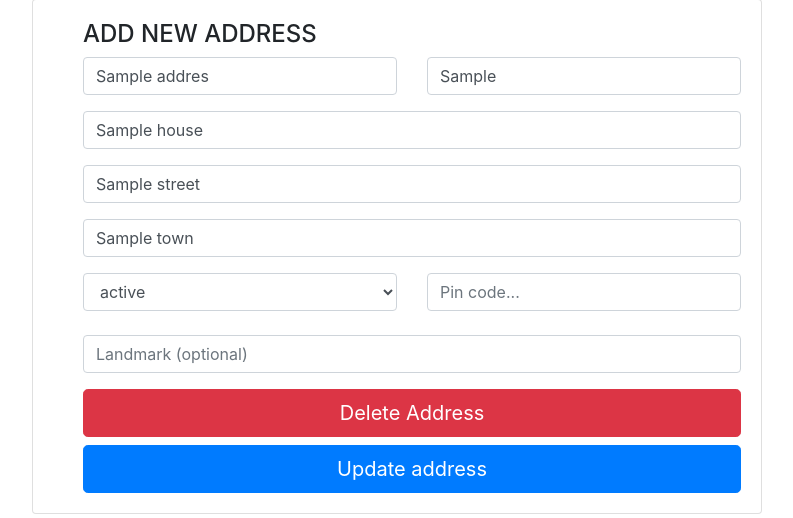
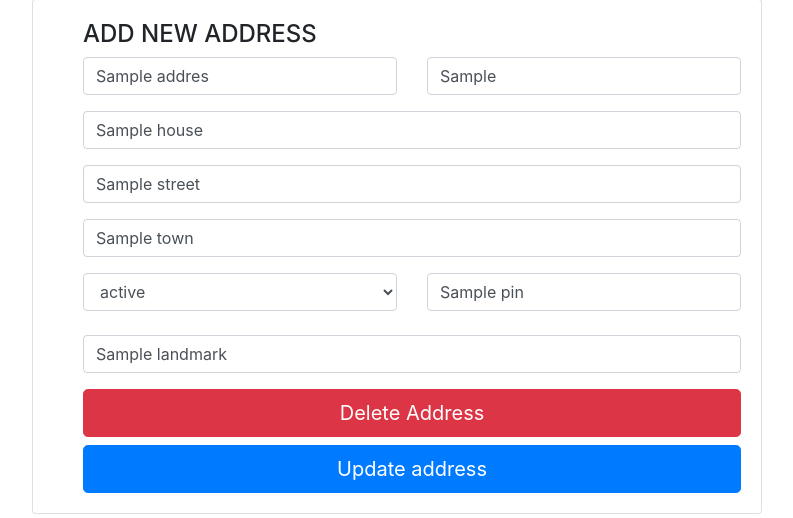
Before and after one commit to VrindhaAravind/ElectronicStore, a Django app: template electronicstore/customer/templates/editaddress.html in a window 1280 px wide. Shown: the part 207-725 px from the top of the page, without its empty margins (53-846 px from the left). Run offline with Django 3.2, Linux system fonts and the light colour scheme; the template is opened without the code that fills it: most values are stand-ins (such as "Sample title", 1, 10 or a date in 2020); some libraries are stand-ins or nearby versions.

Commit message:
Update editaddress.html

```diff
--- a/electronicstore/customer/templates/editaddress.html
+++ b/electronicstore/customer/templates/editaddress.html
@@ -96,17 +96,17 @@
         </div>
 
 
-              <div class=" mb-4 col" style="width:40%">
-<!--                <label for="pin">Zip</label>-->
-                <input type="text" name="pin" class="form-control" id="pin" placeholder="Pin code..." >
-                <div class="invalid-feedback">
-                  Zip code required.
-                </div>
+          <div class=" mb-4 col" style="width:40%">
+    <!--                <label for="pin">Zip</label>-->
+            <input value="{{address.pin}}" type="text" name="pin" class="form-control" id="pin" placeholder="Pin code..." >
+            <div class="invalid-feedback">
+              Zip code required.
+            </div>
                </div>
               </div>
                 <div class="md-form mb-3">
 <!--                <label for="street_address" class="">Street address :</label>-->
-                    <input type="text" name="landmark" id="landmark" class="form-control" placeholder="Landmark (optional)" >
+                    <input value="{{address.landmark}}" type="text" name="landmark" id="landmark" class="form-control" placeholder="Landmark (optional)" >
                 </div>
                 <a href="{%url 'deleteaddress' address.id %}" class="btn btn-danger btn-lg btn-block">Delete Address</a>
                 <button class="btn btn-primary btn-lg btn-block "  type="submit">Update address</button>
```
